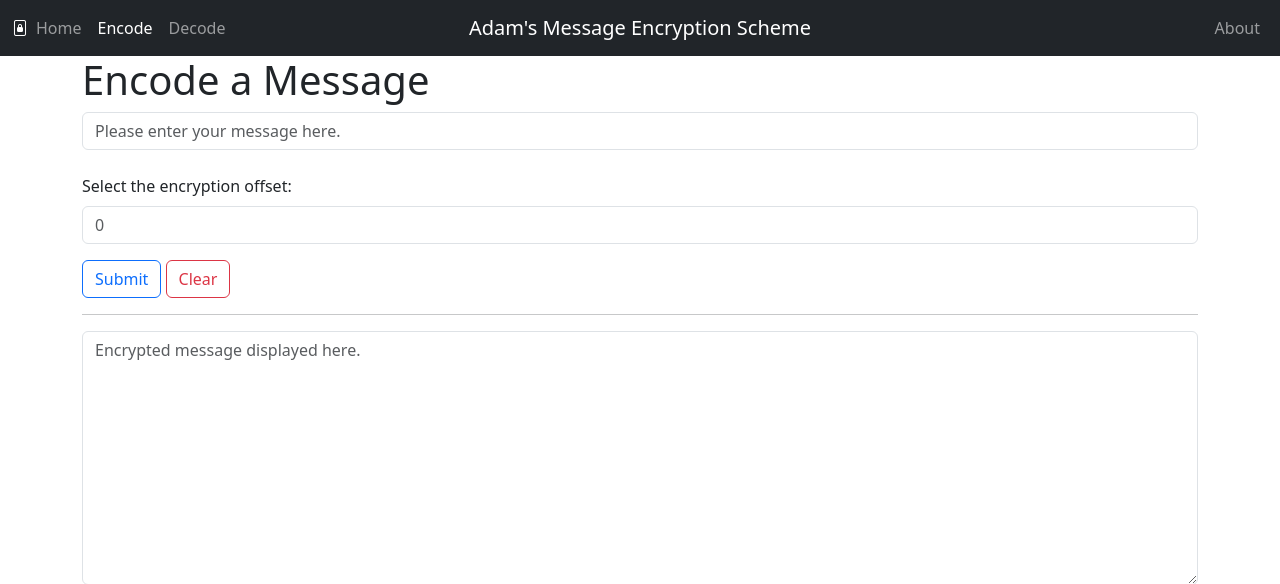
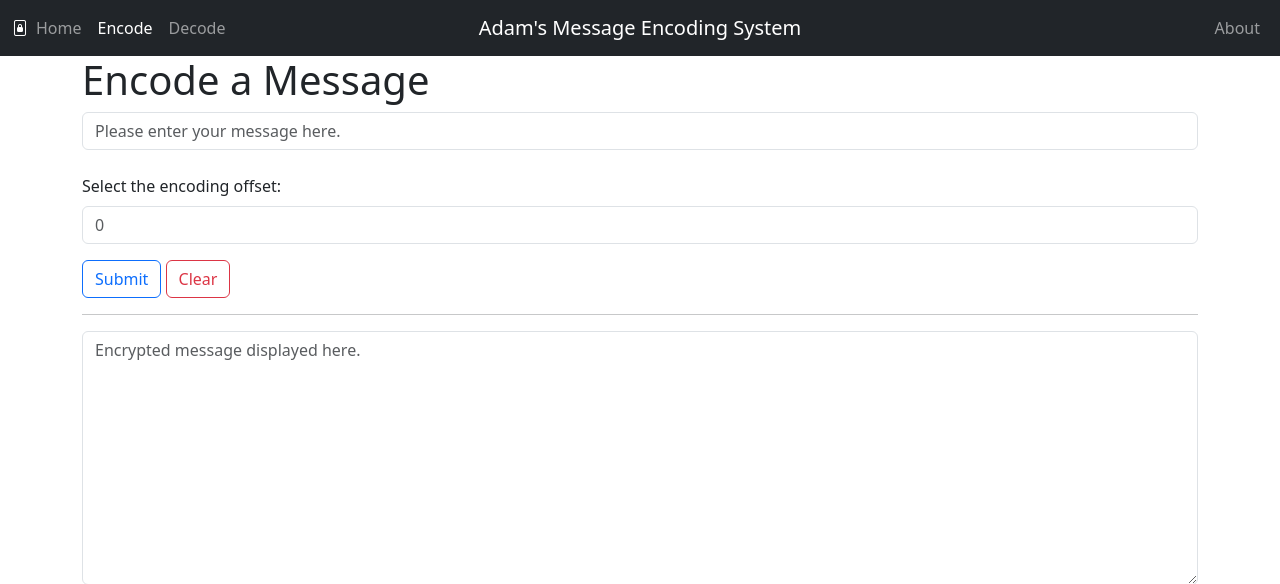
Before and after one commit to adam-bartholomew/encode-message, a Flask app: page /encode in a window 1280 px wide. Shown: the top 584 px of the page. Run offline with Flask 3, Linux system fonts and the light colour scheme; parts of the project's set-up code (start-up, migrations or seed data) failed here and were passed over; some libraries are stand-ins or nearby versions.

Commit message:
Change encryption to encoding

```diff
--- a/templates/base.html
+++ b/templates/base.html
@@ -32,7 +32,7 @@
   <body>
     <nav class="navbar navbar-expand-md navbar-dark bg-dark">
         <div class="container-fluid">
-            <a class="navbar-brand abs" href="{{ url_for('index') }}">Adam's Message Encryption Scheme</a>
+            <a class="navbar-brand abs" href="{{ url_for('index') }}">Adam's Message Encoding System</a>
             <button class="navbar-toggler ms-auto" type="button" data-bs-toggle="collapse" data-bs-target="#collapseNavbar">
                 <span class="navbar-toggler-icon"></span>
             </button>
--- a/templates/encode.html
+++ b/templates/encode.html
@@ -9,7 +9,7 @@
         <!--<label for="inputMessage" class="form-label">Message</label>-->
         <input id="inputMessage" type="text" maxlength="500" name="inputMessage" placeholder="Please enter your message here." class="form-control" value="{{ request.form['inputMessage'] }}"/>
         <br/>
-        <label for="encodeOffset" title="Used to further obfuscate the message" class="form-label">Select the encryption offset:</label>
+        <label for="encodeOffset" title="Used to further obfuscate the message" class="form-label">Select the encoding offset:</label>
         <input type="number" id="encodeOffset" name="encodeOffset" class="form-control" max="25" min="-25" placeholder="0" form="encodeForm" title="Select a number between -25 and 25 | Defaults to 0">
     </div>
     <div class="mb-3">
```
